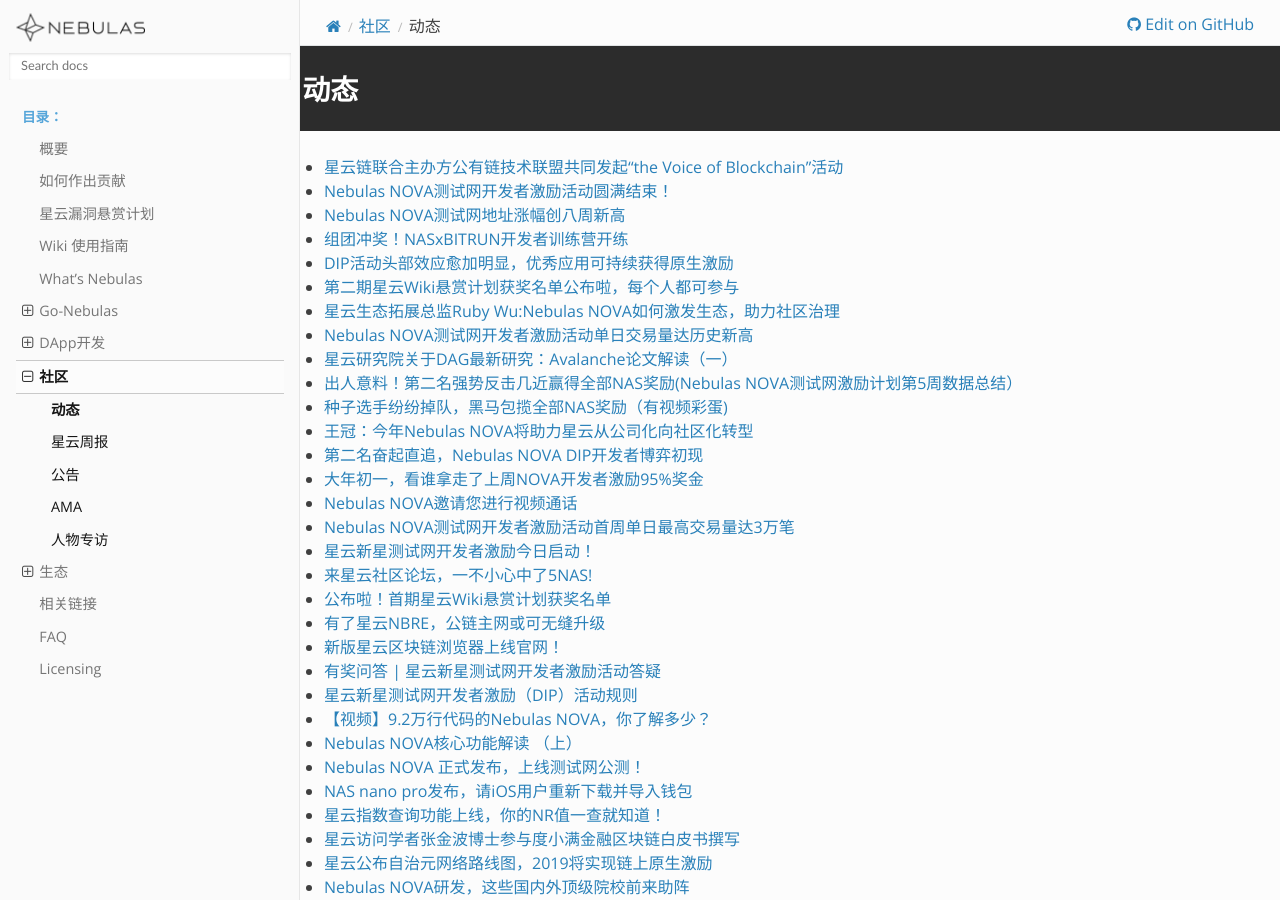
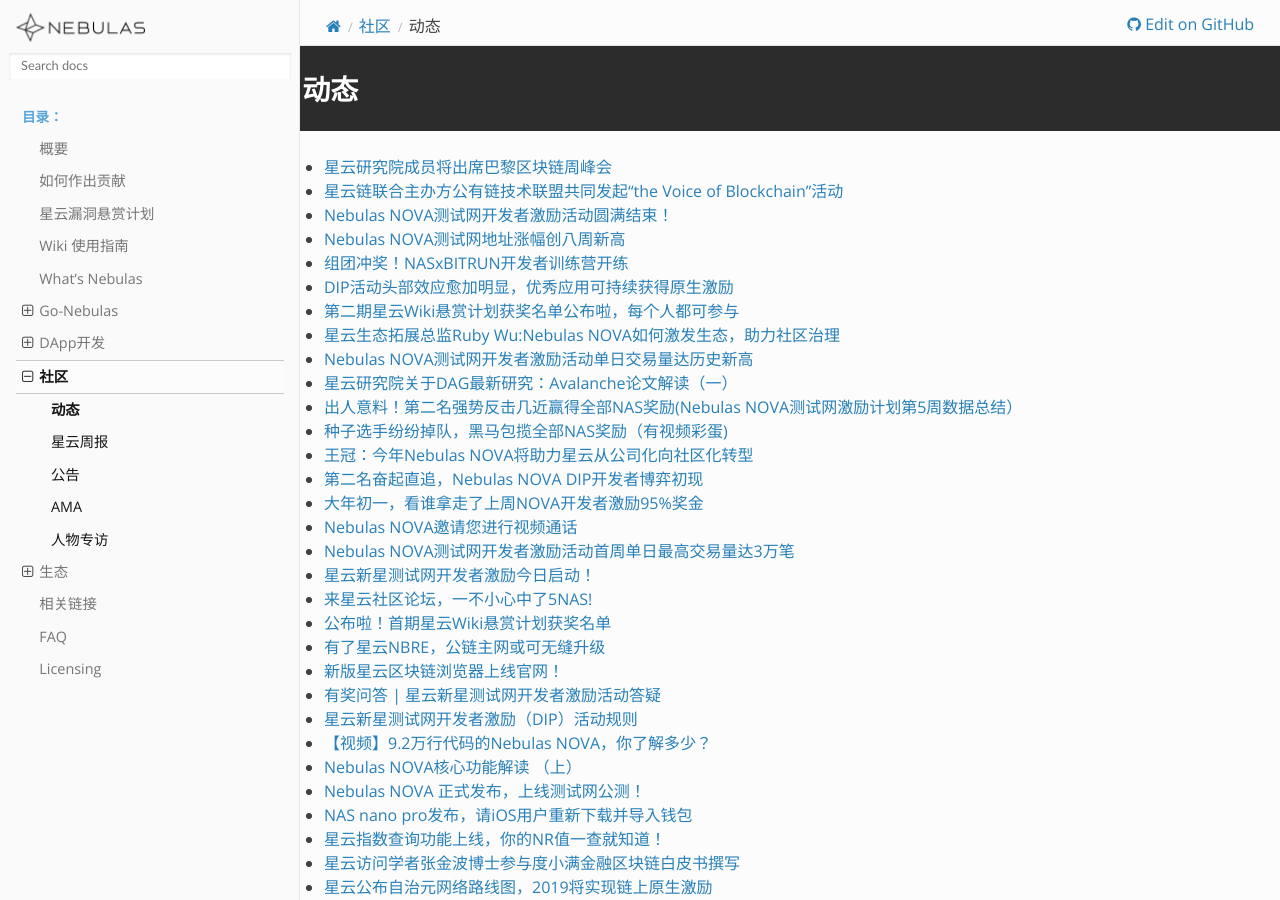
Before and after one commit to nebulasio/nebdocs, a Sphinx documentation site: the page built from docs/community/events.md, in a window 1280 px wide and 900 px high. Built offline with Sphinx 7.4.7 and the Read the Docs theme 2.0.0, drawn with Linux system fonts in a browser that asks for light colours; pages that are not in the unit, such as notebooks, are missing from menus.

Commit message:
更新动态
星云研究院成员将出席巴黎区块链周峰会

```diff
--- a/docs/community/events.md
+++ b/docs/community/events.md
@@ -1,5 +1,6 @@
 # 动态
 
+- [星云研究院成员将出席巴黎区块链周峰会](https://blog.nebulas.io/2019/04/11/members-of-the-nebulas-research-team-will-attend-the-paris-blockchain-week-summit/)
 - [星云链联合主办方公有链技术联盟共同发起“the Voice of Blockchain”活动](https://blog.nebulas.io/2019/04/09/nebulas-x-pcta-the-voice-of-blockchain/)
 - [Nebulas NOVA测试网开发者激励活动圆满结束！](https://blog.nebulas.io/2019/04/02/nebulas-nova-testnet-developer-incentives-program-have-come-to-an-end/)
 - [Nebulas NOVA测试网地址涨幅创八周新高](https://blog.nebulas.io/2019/03/19/nebulas-nova-testnet-address-rose-to-an-eight-week-high/)
```
